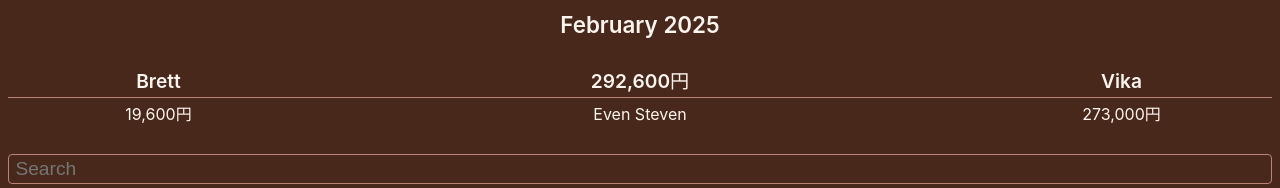
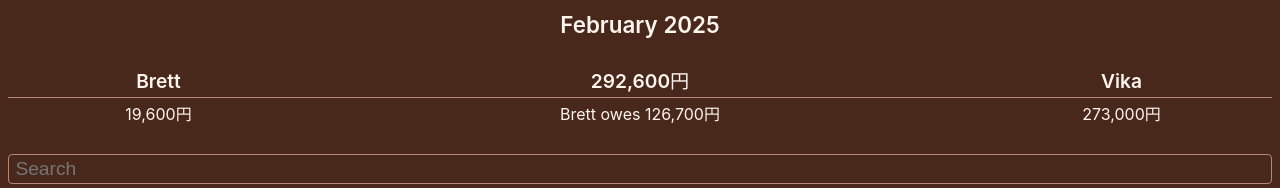
Before and after one commit to Brett-Tanner/spending_frontend, a Svelte app: page / in a window 1280 px wide. Shown: the top 188 px of the page. Built offline with nearby package versions, Linux system fonts and the light colour scheme.

Commit message:
Fix `balanceOwed` not using `$derived`

```diff
--- a/src/components/MonthlyBalance/MonthlyBalance.svelte
+++ b/src/components/MonthlyBalance/MonthlyBalance.svelte
@@ -7,9 +7,9 @@
 		transactions: Transaction[];
 	}
 
-	const { transactions }: MonthlyBalanceProps = $props();
+	let { transactions }: MonthlyBalanceProps = $props();
 
-	const { user, amount } = balanceOwed(transactions);
+	const { user, amount } = $derived(balanceOwed(transactions));
 </script>
 
 <header>
```
